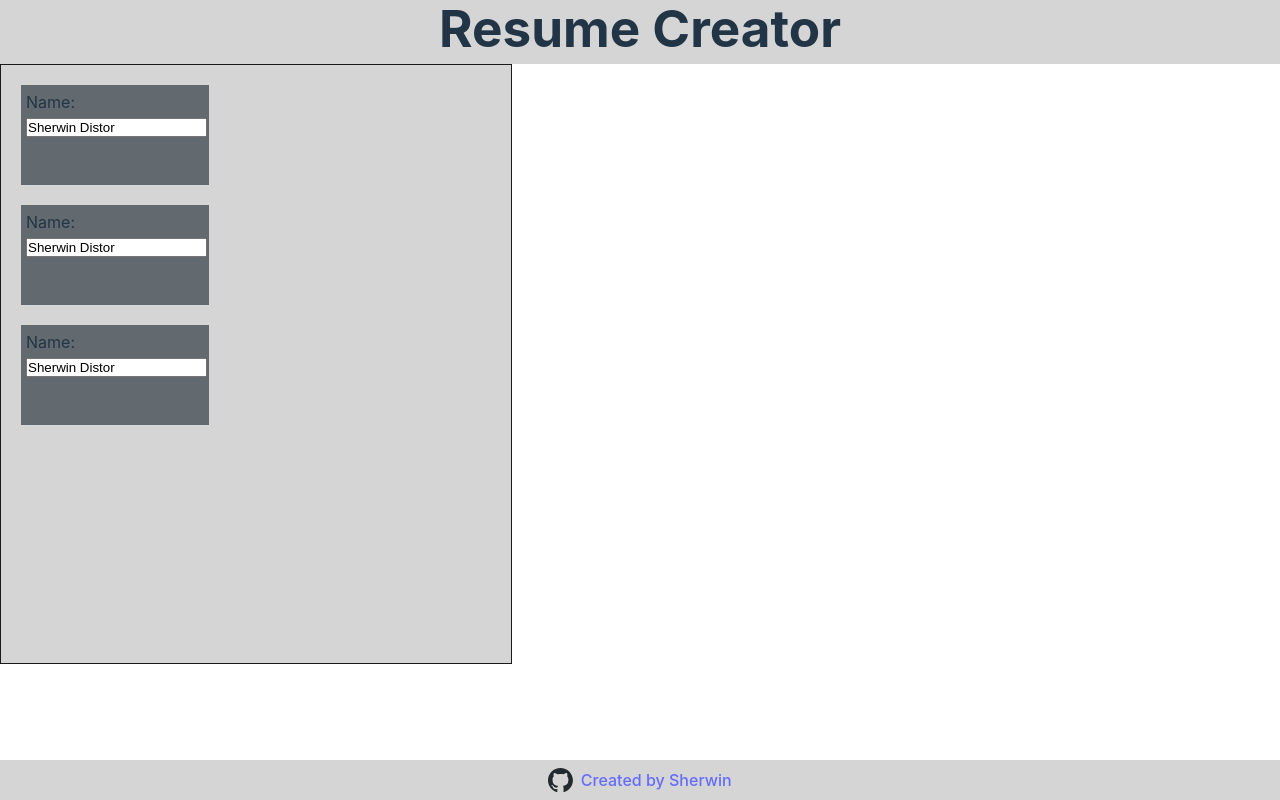
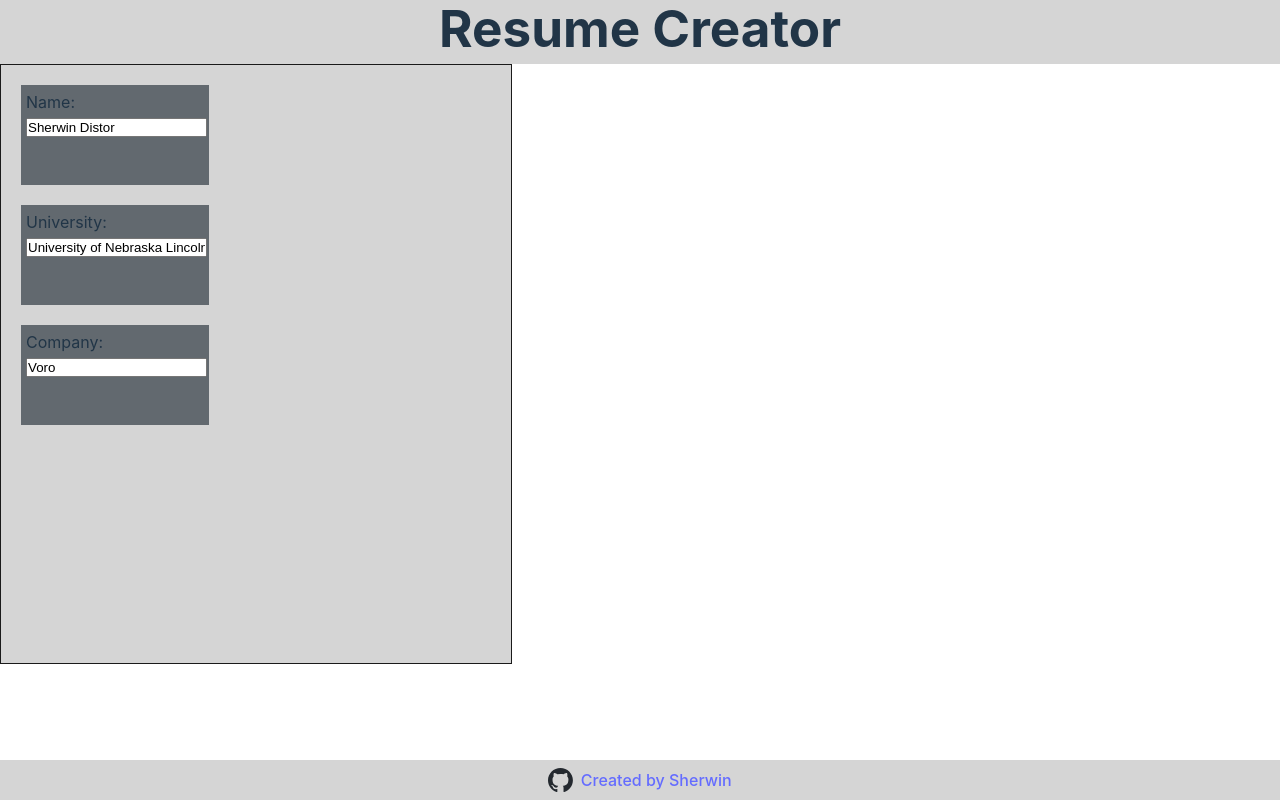
Before and after one commit to SherwinDistor/odin-cv-application, a React (Vite) app: page / in a window 1280 px wide. Built offline with nearby package versions, Linux system fonts and the light colour scheme.

Commit message:
Outline info cards

```diff
--- a/src/components/SideBar.jsx
+++ b/src/components/SideBar.jsx
@@ -10,25 +10,68 @@ function General() {
 	return (
 		<>
 			<label>Name:</label>
-			<input value={info.name} />
+			<input
+				value={info.name}
+				onChange={(event) => setInfo(event.target.value)}
+			/>
 		</>
 	);
 }
 
-function InfoCard() {
+function Education() {
+	const [edInfo, setEdInfo] = useState({
+		university: 'University of Nebraska Lincoln',
+		degree: 'Marketing and Management',
+	});
+
 	return (
-		<div className='infoCard'>
-			<General />
-		</div>
+		<>
+			<label>University:</label>
+			<input
+				value={edInfo.university}
+				onChange={(event) => setEdInfo(event.target.value)}
+			/>
+		</>
 	);
+}
+
+function Work() {
+	const [workInfo, setWorkInfo] = useState({
+		company: 'Voro',
+		position: 'Paid Media Analyst',
+	});
+
+	return (
+		<>
+			<label>Company:</label>
+			<input
+				value={workInfo.company}
+				onChange={(event) => setWorkInfo(event.target.value)}
+			/>
+		</>
+	);
+}
+
+function InfoCard({ type }) {
+	let cardType;
+
+	if (type === 'general') {
+		cardType = <General />;
+	} else if (type === 'education') {
+		cardType = <Education />;
+	} else if (type === 'work') {
+		cardType = <Work />;
+	}
+
+	return <div className='infoCard'>{cardType}</div>;
 }
 
 function Sidebar() {
 	return (
 		<div className='sidebar'>
-			<InfoCard />
-			<InfoCard />
-			<InfoCard />
+			<InfoCard type={'general'} />
+			<InfoCard type={'education'} />
+			<InfoCard type={'work'} />
 		</div>
 	);
 }
```
